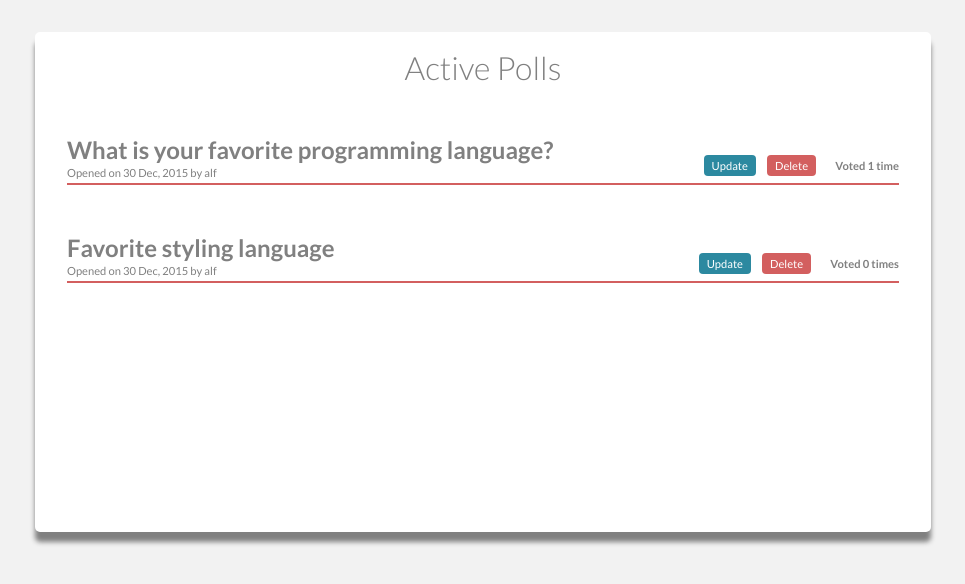
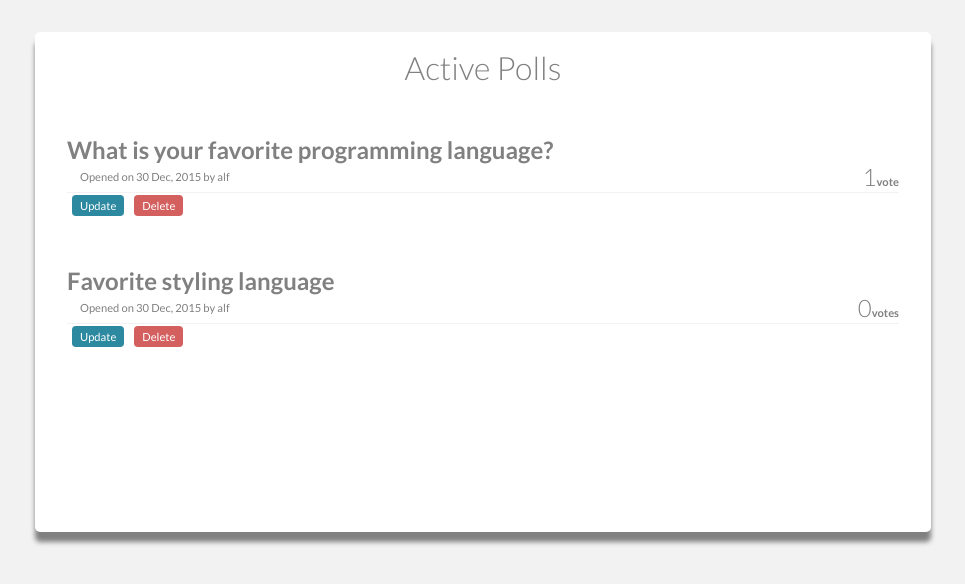
Before and after one commit to ajmejia/LearningDjango, a Django app: page / in a window 1280 px wide. Shown: the part 51-635 px from the top of the page, without its empty margins (157-1122 px from the left). Run offline with Django 3.2, Linux system fonts and the light colour scheme; data comes from the database, SQL or seed files in the repository; parts of the project's set-up code (start-up, migrations or seed data) failed here and were passed over; some libraries are stand-ins or nearby versions.

Commit message:
index re-styled

```diff
--- a/polls/static/polls/css/base_style.css
+++ b/polls/static/polls/css/base_style.css
@@ -1,6 +1,3 @@
-/*
-$highlight: #008066;
-*/
 /* apply a natural box layout model to all elements */
 *, *:before, *:after {
   -moz-box-sizing: border-box;
@@ -61,7 +58,7 @@ div, #navigation {
   margin: 0;
   padding: 0; }
 
-div.success {
+.success {
   height: 100%;
   width: 100%;
   line-height: 2em;
@@ -72,7 +69,7 @@ div.success {
   color: #00cc00;
   background-color: #ccffcc; }
 
-div.warning {
+.warning {
   height: 100%;
   width: 100%;
   line-height: 2em;
@@ -83,7 +80,7 @@ div.warning {
   color: #cccc00;
   background-color: #ffffcc; }
 
-div.error {
+.error {
   height: 100%;
   width: 100%;
   line-height: 2em;
@@ -94,4 +91,58 @@ div.error {
   color: #cc0000;
   background-color: #ffcccc; }
 
+.button-sm {
+  margin: 2px 5px;
+  padding: 0.25rem 0.5rem;
+  display: block;
+  text-align: center;
+  font-size: 0.7rem;
+  color: white;
+  background-color: transparent;
+  border: none;
+  outline: none;
+  border-radius: 0.25rem;
+  transition: all 0.2s ease-in-out; }
+  .button-sm.add {
+    background: #2c89a0; }
+    .button-sm.add:hover, .button-sm.add:focus {
+      color: white;
+      background: #216778; }
+  .button-sm.del {
+    background: #d35f5f;
+    color: white; }
+    .button-sm.del:hover, .button-sm.del:focus {
+      background: #c83737; }
+  .button-sm.disabled {
+    pointer-events: none;
+    cursor: default;
+    background: #808080; }
+
+.button-md {
+  margin: 5px 7px;
+  padding: 0.5rem 1rem;
+  display: block;
+  text-align: center;
+  font-size: 1rem;
+  color: white;
+  background-color: transparent;
+  border: none;
+  outline: none;
+  border-radius: 0.5rem;
+  transition: all 0.2s ease-in-out; }
+  .button-md.add {
+    background-color: #2c89a0; }
+    .button-md.add:hover, .button-md.add:focus {
+      color: white;
+      background: #216778; }
+  .button-md.del {
+    background-color: #d35f5f; }
+    .button-md.del:hover, .button-md.del:focus {
+      color: white;
+      background: #c83737; }
+  .button-md.disabled {
+    pointer-events: none;
+    cursor: default;
+    background: #808080; }
+
 /*# sourceMappingURL=base_style.css.map */
--- a/polls/static/polls/css/base_style.scss
+++ b/polls/static/polls/css/base_style.scss
@@ -69,7 +69,7 @@ div, #navigation {
 	margin: 0;
 	padding: 0;
 }
-div.success {
+.success {
 	height: 100%;
 	width: 100%;
 	line-height: 2em;
@@ -80,7 +80,7 @@ div.success {
 	color: $success;
 	background-color: $bg_success;
 }
-div.warning {
+.warning {
 	height: 100%;
 	width: 100%;
 	line-height: 2em;
@@ -91,7 +91,7 @@ div.warning {
 	color: $warning;
 	background-color: $bg_warning;
 }
-div.error {
+.error {
 	height: 100%;
 	width: 100%;
 	line-height: 2em;
@@ -102,3 +102,69 @@ div.error {
 	color: $error;
 	background-color: $bg_error;
 }
+
+.button-sm {
+	margin: 2px 5px;
+	padding: 0.25rem 0.5rem;
+	display: block;
+	text-align: center;
+	font-size: 0.7rem;
+	color: white;
+	background-color: transparent;
+	border: none;
+	outline: none;
+	border-radius: 0.25rem;
+	transition: all 0.2s ease-in-out;
+	&.add {
+		background: $highlight;
+		&:hover,&:focus {
+			color: white;
+			background: darken($highlight, 10%);
+		}
+	}
+	&.del {
+		background: $light;
+		color: white;
+		&:hover,&:focus {
+			background: darken($light, 10%);
+		}
+	}
+	&.disabled {
+		pointer-events: none;
+		cursor: default;
+		background: $dark;
+	}
+}
+
+.button-md {
+	margin: 5px 7px;
+	padding: 0.5rem 1rem;
+	display: block;
+	text-align: center;
+	font-size: 1rem;
+	color: white;
+	background-color: transparent;
+	border: none;
+	outline: none;
+	border-radius: 0.5rem;
+	transition: all 0.2s ease-in-out;
+	&.add {
+		background-color: $highlight;
+		&:hover,&:focus {
+			color: white;
+			background: darken($highlight, 10%);
+		}
+	}
+	&.del {
+		background-color: $light;
+		&:hover,&:focus {
+			color: white;
+			background: darken($light, 10%);
+		}
+	}
+	&.disabled {
+		pointer-events: none;
+		cursor: default;
+		background: $dark;
+	}
+}
--- a/polls/static/polls/css/color_style.css
+++ b/polls/static/polls/css/color_style.css
@@ -1,5 +1,3 @@
-/*
-$highlight: #008066;
-*/
+
 
 /*# sourceMappingURL=color_style.css.map */
--- a/polls/static/polls/css/color_style.scss
+++ b/polls/static/polls/css/color_style.scss
@@ -1,9 +1,6 @@
 $background: #f2f2f2;
 $dark: #808080;
 $light: #d35f5f;
-/*
-$highlight: #008066;
-*/
 $highlight: #2c89a0;
 
 $success: #00cc00;
--- a/polls/static/polls/css/form_style.css
+++ b/polls/static/polls/css/form_style.css
@@ -1,6 +1,3 @@
-/*
-$highlight: #008066;
-*/
 #page-body {
   width: 40%;
   margin: 0 auto;
--- a/polls/static/polls/css/index_style.css
+++ b/polls/static/polls/css/index_style.css
@@ -1,6 +1,3 @@
-/*
-$highlight: #008066;
-*/
 #page-body {
   min-height: 500px;
   width: 70%;
@@ -13,41 +10,39 @@ $highlight: #008066;
   #page-body .poll-container {
     margin-top: 3rem;
     padding-bottom: 4px;
-    border-bottom: 2px solid #d35f5f;
+    border-bottom: 1px solid #f2f2f2;
     text-align: left; }
-    #page-body .poll-container .poll-item {
-      float: left; }
-      #page-body .poll-container .poll-item .question {
-        font-size: 1.5rem;
-        font-weight: 700;
-        font-color: #808080; }
-      #page-body .poll-container .poll-item .date {
-        margin: 2px 0 0 0;
-        font-size: 0.7rem;
+    #page-body .poll-container .poll-item .question {
+      font-size: 1.5rem;
+      font-weight: 700;
+      font-color: #808080; }
+    #page-body .poll-container .poll-info {
+      width: 100%;
+      height: 1.5rem;
+      font-size: 0.7rem;
+      display: flex;
+      flex-direction: row;
+      align-items: center;
+      justify-content: space-between; }
+      #page-body .poll-container .poll-info a {
+        display: block; }
+      #page-body .poll-container .poll-info .date {
+        margin: 2px 5px;
+        padding: 0.25rem 0.5rem;
         font-color: #d35f5f; }
-    #page-body .poll-container .poll-info {
-      margin-top: 1.2rem;
-      float: right; }
-      #page-body .poll-container .poll-info .update, #page-body .poll-container .poll-info .delete {
-        margin-right: 0.5rem;
-        padding: 0.25rem 0.5rem;
-        font-size: 0.7rem;
-        color: white;
-        border: none;
-        border-radius: 4px;
-        transition: 0.5s; }
-      #page-body .poll-container .poll-info .update {
-        background-color: #2c89a0; }
-        #page-body .poll-container .poll-info .update:hover, #page-body .poll-container .poll-info .update:focus {
-          background-color: #216778; }
-      #page-body .poll-container .poll-info .delete {
-        background-color: #d35f5f; }
-        #page-body .poll-container .poll-info .delete:hover, #page-body .poll-container .poll-info .delete:focus {
-          background-color: #c83737; }
       #page-body .poll-container .poll-info .voted {
-        margin-left: 0.5rem;
-        font-size: 0.7rem;
-        font-weight: 700; }
+        text-align: right;
+        font-weight: 300;
+        font-size: 1.5rem; }
+        #page-body .poll-container .poll-info .voted span {
+          font-weight: 700;
+          font-size: 0.7rem; }
+
+.actions {
+  width: 100%;
+  display: flex;
+  flex-direction: row;
+  justify-content: flex-start; }
 
 #empty {
   font-size: 2em;
--- a/polls/static/polls/css/index_style.scss
+++ b/polls/static/polls/css/index_style.scss
@@ -12,52 +12,49 @@
 	.poll-container {
 		margin-top: 3rem;
 		padding-bottom: 4px;
-		border-bottom: 2px solid $light;
+		border-bottom: 1px solid $background;
 		text-align: left;
 		.poll-item {
-			float: left;
 			.question {
 				font-size: 1.5rem;
 				font-weight: 700;
 				font-color: $dark;
 			}
+		}
+		.poll-info {
+			width: 100%;
+			height: 1.5rem;
+			font-size: 0.7rem;
+			display: flex;
+			flex-direction: row;
+			align-items: center;
+			justify-content: space-between;
+			a {
+				display: block;
+			}
 			.date {
-				margin: 2px 0 0 0;
-				font-size: 0.7rem;
+				margin: 2px 5px;
+				padding: 0.25rem 0.5rem;
 				font-color: $light;
 			}
-		}
-		.poll-info {
-			margin-top: 1.2rem;
-			float: right;
-			.update,.delete {
-				margin-right: 0.5rem;
-				padding: 0.25rem 0.5rem;
-				font-size: 0.7rem;
-				color: white;
-				border: none;
-				border-radius: 4px;
-				transition: 0.5s;
-			}
-			.update{
-				background-color: $highlight;
-				&:hover,&:focus {
-					background-color: darken($highlight, 10%);
+			.voted {
+				text-align: right;
+				font-weight: 300;
+				font-size: 1.5rem;
+				span {
+					font-weight: 700;
+					font-size: 0.7rem;
 				}
-			}
-			.delete{
-				background-color: $light;
-				&:hover,&:focus {
-					background-color: darken($light, 10%);
-				}
-			}
-			.voted {
-				margin-left: 0.5rem;
-				font-size: 0.7rem;
-				font-weight: 700;
 			}
 		}
 	}
+}
+
+.actions {
+	width: 100%;
+	display: flex;
+	flex-direction: row;
+	justify-content: flex-start;
 }
 
 #empty {
--- a/polls/static/polls/css/results_style.css
+++ b/polls/static/polls/css/results_style.css
@@ -1,6 +1,3 @@
-/*
-$highlight: #008066;
-*/
 #page-body {
   min-height: 700px;
   width: 70%;
--- a/polls/templates/polls/index.html
+++ b/polls/templates/polls/index.html
@@ -18,16 +18,18 @@
 {% block page_body %}
 	{% if object_list %}
 		{% for poll in object_list %}
-			<div class="poll-container clearfix">
+			<div class="poll-container">
 				<div class="poll-item">
 					<a href="{% url 'polls:vote' poll.pk %}" class="question">{{ poll.question }}</a>
-					<p class="date">Opened on {{ poll.opened_on|date:"d M, Y" }} by {{ poll.opened_by }}</p>
 				</div>
 				<div class="poll-info">
-					<a href="{% url 'polls:update-poll' poll.pk %}" class="update">Update</a>
-					<a href="{% url 'polls:delete-poll' poll.pk %}" onclick="return confirm('Are you sure?')" class="delete">Delete</a>
-					<a href="{% url 'polls:results' poll.pk %}" class="voted">Voted {{ poll.get_total_votes }} time{{ poll.get_total_votes|pluralize }}</a>
+					<p class="date">Opened on {{ poll.opened_on|date:"d M, Y" }} by {{ poll.opened_by }}</p>
+					<a href="{% url 'polls:results' poll.pk %}" class="voted">{{ poll.get_total_votes }}<span>vote{{ poll.get_total_votes|pluralize }}</span></a>
 				</div>
+			</div>
+			<div class="actions">
+				<a href="{% url 'polls:update-poll' poll.pk %}" class="button-sm add">Update</a>
+				<a href="{% url 'polls:delete-poll' poll.pk %}" onclick="return confirm('Are you sure?')" class="button-sm del">Delete</a>
 			</div>
 		{% endfor %}
 	{% else %}
```
